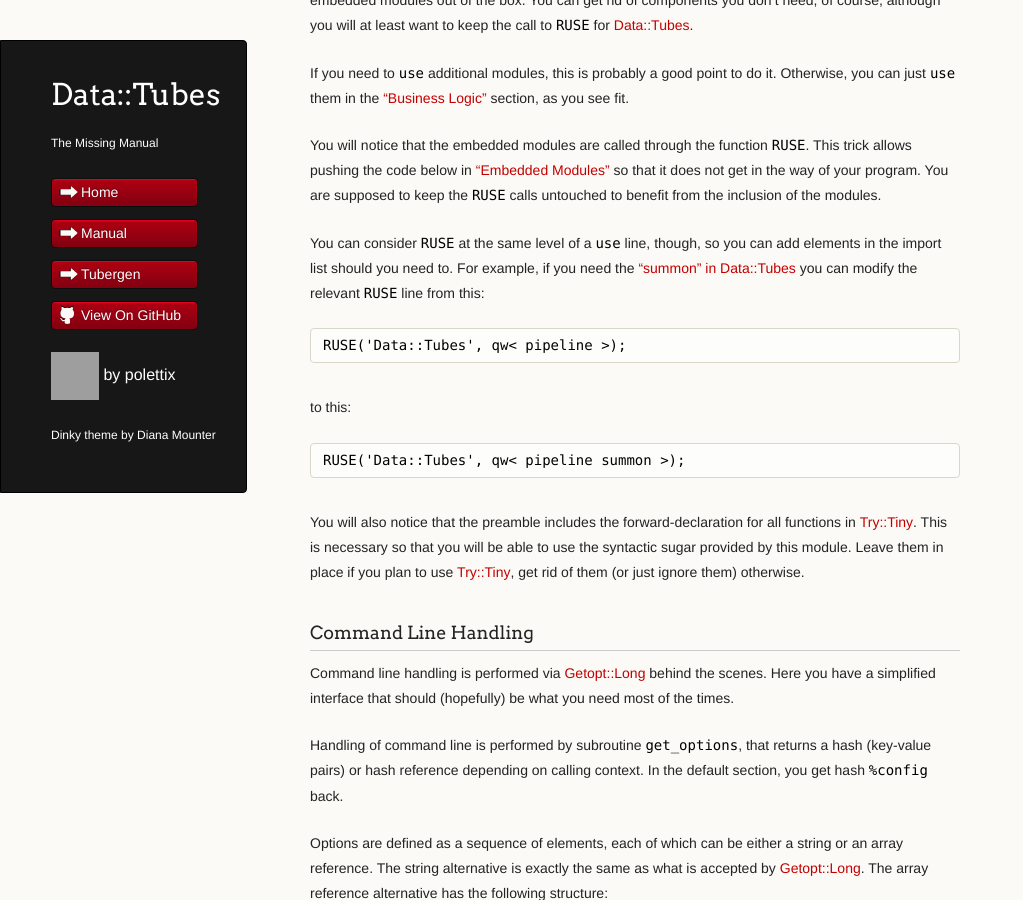
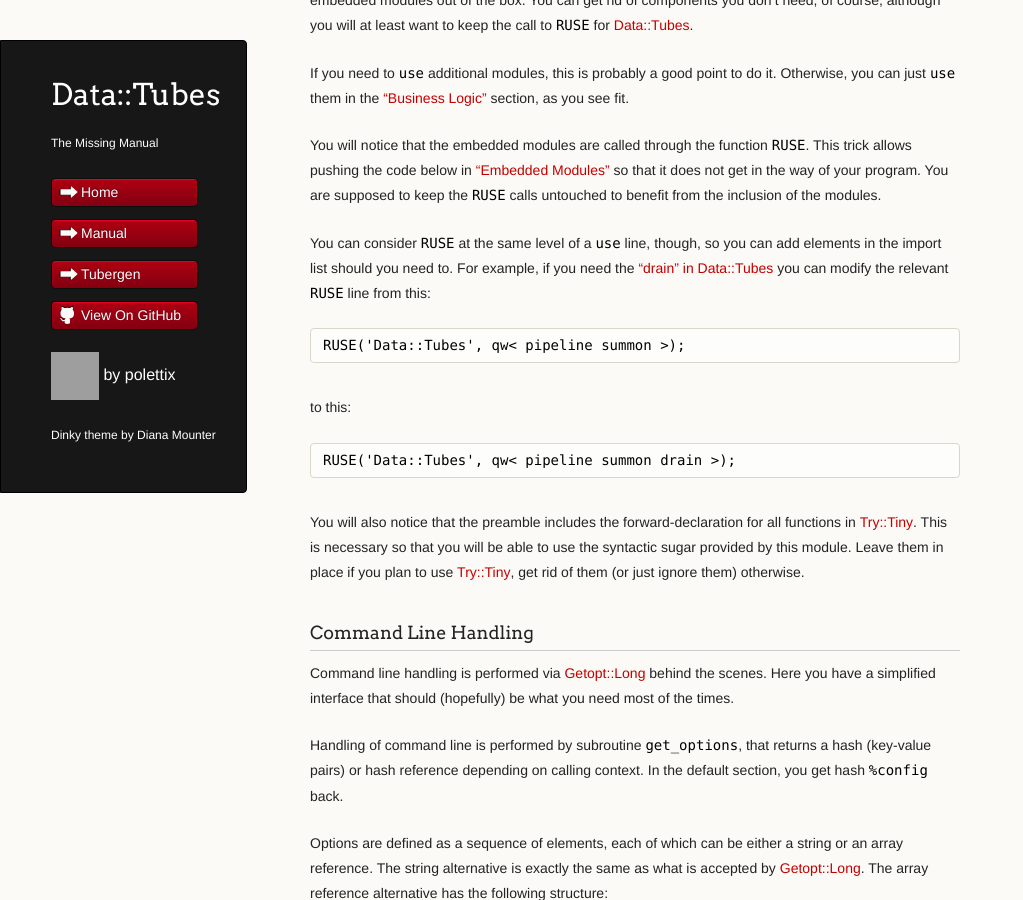
Before and after one commit to polettix/Data-Tubes, a Jekyll site: the page built from tubergen.md, in a window 1280 px wide and 900 px high, scrolled down 1616 px. Shown: the whole window, without its empty margins (0-1023 px from the left). Built offline with Jekyll 4.4.1, drawn with Linux system fonts in a browser that asks for light colours; comment, search, counter and statistics services are not loaded; grey boxes are pictures that could not be loaded.

Commit message:
changed example in tubergen article

````diff
--- a/tubergen.md
+++ b/tubergen.md
@@ -96,17 +96,18 @@
 
 You can consider `RUSE` at the same level of a `use` line, though, so
 you can add elements in the import list should you need to. For example,
-if you need the ["summon" in Data::Tubes](https://metacpan.org/pod/Data::Tubes#summon) you can modify the relevant
-`RUSE` line from this:
+if you need the
+["drain" in Data::Tubes](https://metacpan.org/pod/Data::Tubes#drain) you
+can modify the relevant `RUSE` line from this:
 
 ```
-RUSE('Data::Tubes', qw< pipeline >);
+RUSE('Data::Tubes', qw< pipeline summon >);
 ```
 
 to this:
 
 ```
-RUSE('Data::Tubes', qw< pipeline summon >);
+RUSE('Data::Tubes', qw< pipeline summon drain >);
 ```
 
 You will also notice that the preamble includes the forward-declaration
````
